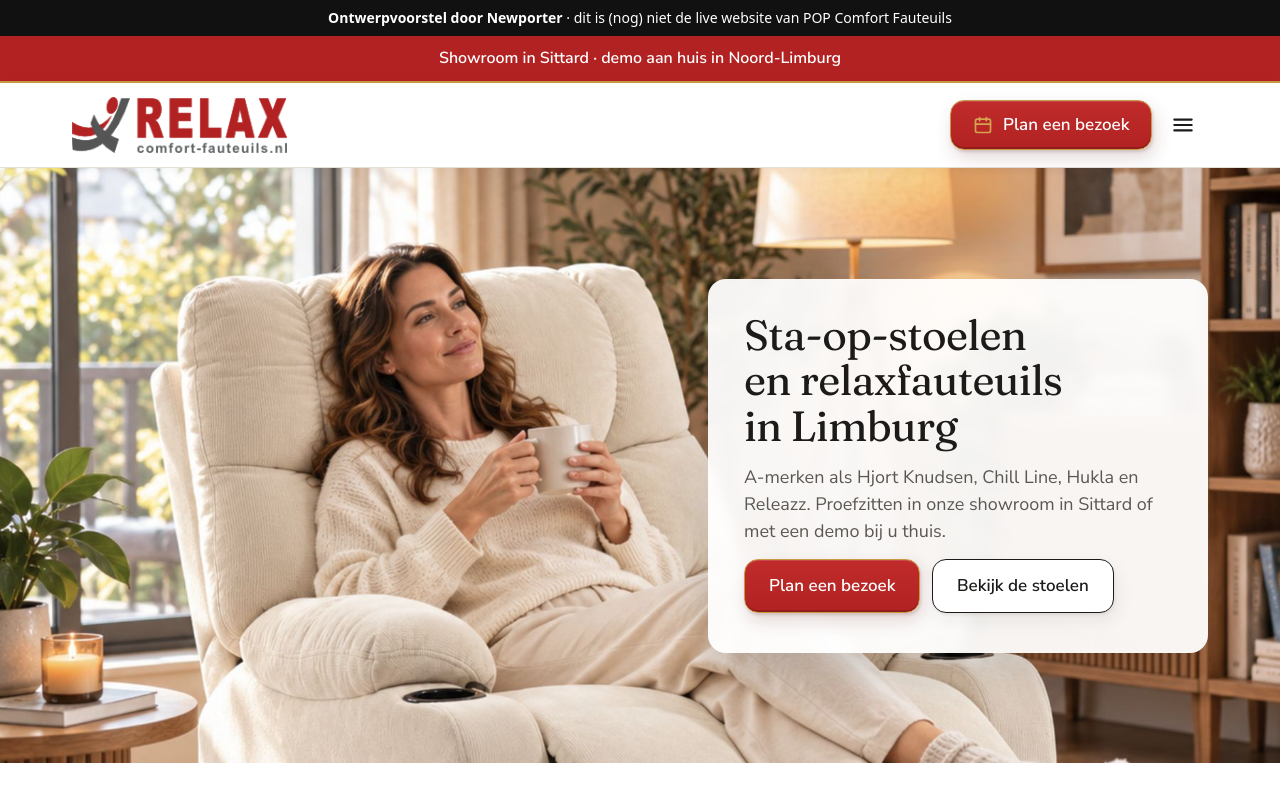
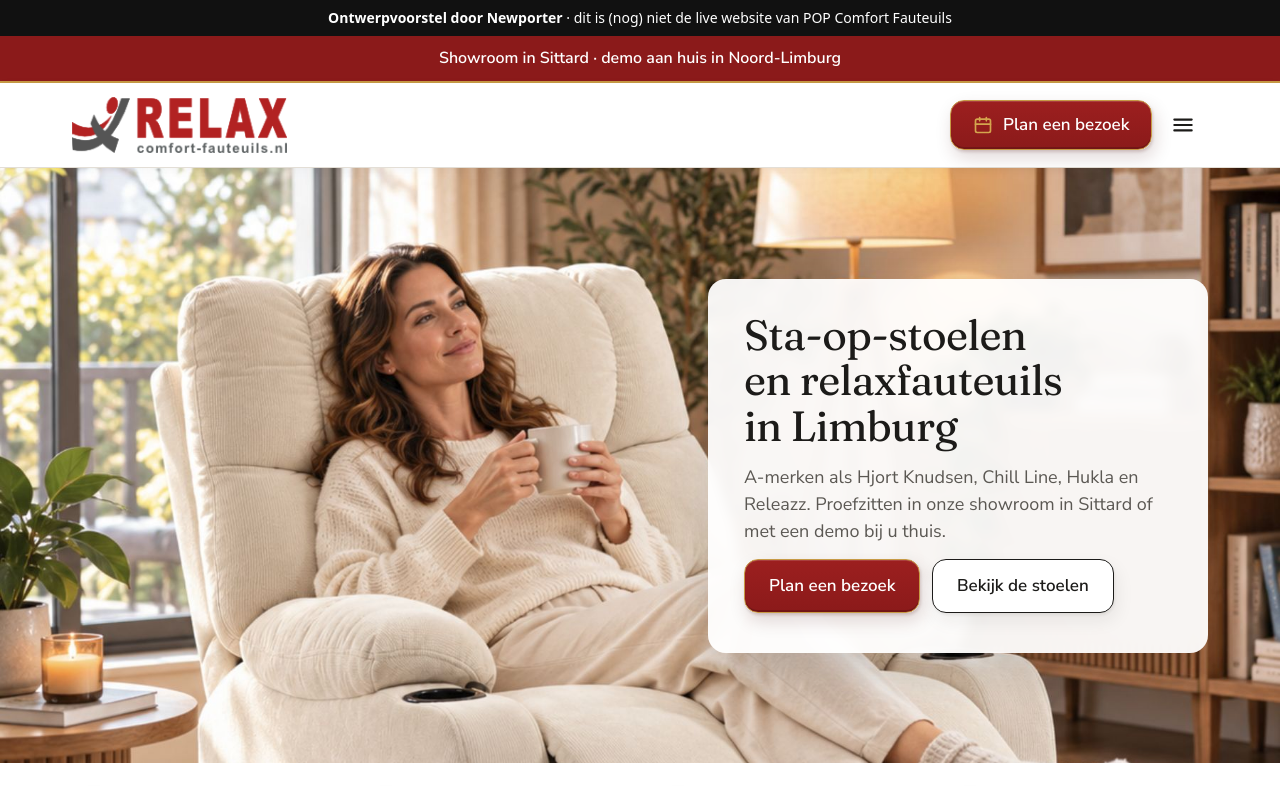
Before and after one commit to newporter010125/voorstellen, a plain HTML site: page comfort-fauteuils/a/index.html in a window 1280 px wide. Shown: the top 786 px of the page. Drawn offline with Linux system fonts and the light colour scheme.

Commit message:
Comfort Fauteuils A: donkerder rood naast goud
Co-Authored-By: Claude Opus 5.5 <noreply@anthropic.com>
Claude-Session: https://claude.ai/code/session_01TxiTZTRoxB9CWpsvYVnjD4

```diff
--- a/comfort-fauteuils/a/index.html
+++ b/comfort-fauteuils/a/index.html
@@ -7,7 +7,7 @@
 /* Layout: woonwinkel-uitstraling — grote sfeerfoto's, rustig wit, zandkleurige en perzik vlakken, donkere knoppen. Eén bewust licht thema (voorbeeld van een klantsite). */
 :root{
   --white:#FFFFFF; --ink:#1C1B19; --muted:#5B5853; --sand:#F5F1EB; --peach:#F2EBDF; --line:#E3DED6;
-  --dark:#B22222; --dark-hover:#9A1C1C; --accent:#7E6030; --gold:#C79A45;
+  --dark:#8B1A1A; --dark-hover:#741515; --accent:#7E6030; --gold:#C79A45;
   --font:'Nunito Sans', system-ui, -apple-system, 'Segoe UI', sans-serif;
   color-scheme: light;
 }
@@ -240,9 +240,9 @@ strong{font-weight:600}
 :root{--shadow-1:0 1px 2px rgba(28,27,25,.06),0 4px 12px rgba(28,27,25,.06);--shadow-2:0 2px 4px rgba(28,27,25,.06),0 14px 34px rgba(28,27,25,.12);--ease:cubic-bezier(.2,.7,.2,1)}
 /* 3D-knoppen: een zichtbare onderrand die indrukt bij klikken */
 .btn{position:relative;transition:transform .18s var(--ease),box-shadow .18s var(--ease),background .18s ease;will-change:transform}
-.btn-dark{background:linear-gradient(180deg,#C02B2B 0%,#B22222 100%);color:#FFFFFF;border:1.5px solid #C79A45;box-shadow:inset 0 1px 0 rgba(255,255,255,.14),inset 0 -2px 0 rgba(0,0,0,.18),1px 2px 3px rgba(90,17,17,.16),3px 8px 18px rgba(90,17,17,.16)}
-.btn-dark:hover{background:linear-gradient(180deg,#B22222 0%,#9A1C1C 100%);color:#FFFFFF;border-color:#D4A54E;transform:translateY(-2px);box-shadow:inset 0 1px 0 rgba(255,255,255,.16),inset 0 -2px 0 rgba(0,0,0,.18),1px 3px 5px rgba(90,17,17,.14),4px 14px 26px rgba(90,17,17,.2)}
-.btn-dark:active{transform:translateY(1px);box-shadow:inset 0 1px 3px rgba(0,0,0,.3),0 1px 2px rgba(90,17,17,.12)}
+.btn-dark{background:linear-gradient(180deg,#9C1F1F 0%,#8B1A1A 100%);color:#FFFFFF;border:1.5px solid #C79A45;box-shadow:inset 0 1px 0 rgba(255,255,255,.14),inset 0 -2px 0 rgba(0,0,0,.18),1px 2px 3px rgba(70,12,12,.16),3px 8px 18px rgba(70,12,12,.16)}
+.btn-dark:hover{background:linear-gradient(180deg,#8B1A1A 0%,#741515 100%);color:#FFFFFF;border-color:#D4A54E;transform:translateY(-2px);box-shadow:inset 0 1px 0 rgba(255,255,255,.16),inset 0 -2px 0 rgba(0,0,0,.18),1px 3px 5px rgba(70,12,12,.14),4px 14px 26px rgba(70,12,12,.2)}
+.btn-dark:active{transform:translateY(1px);box-shadow:inset 0 1px 3px rgba(0,0,0,.3),0 1px 2px rgba(70,12,12,.12)}
 .btn-dark svg{color:#D4A54E}
 .btn-line{background:var(--white);box-shadow:1px 2px 3px rgba(28,27,25,.06),3px 8px 18px rgba(28,27,25,.07)}
 .btn-line:hover{background:var(--white);transform:translateY(-2px);box-shadow:1px 3px 5px rgba(28,27,25,.06),4px 14px 26px rgba(28,27,25,.09)}
```
